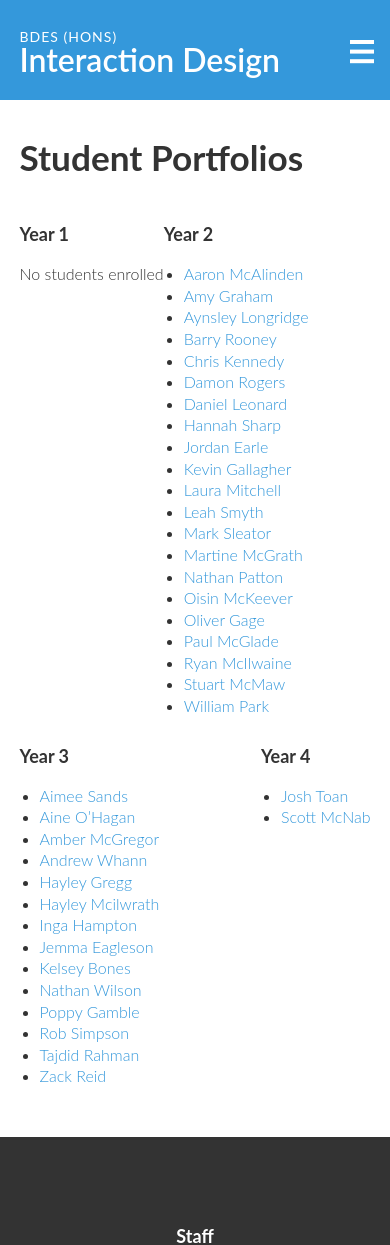
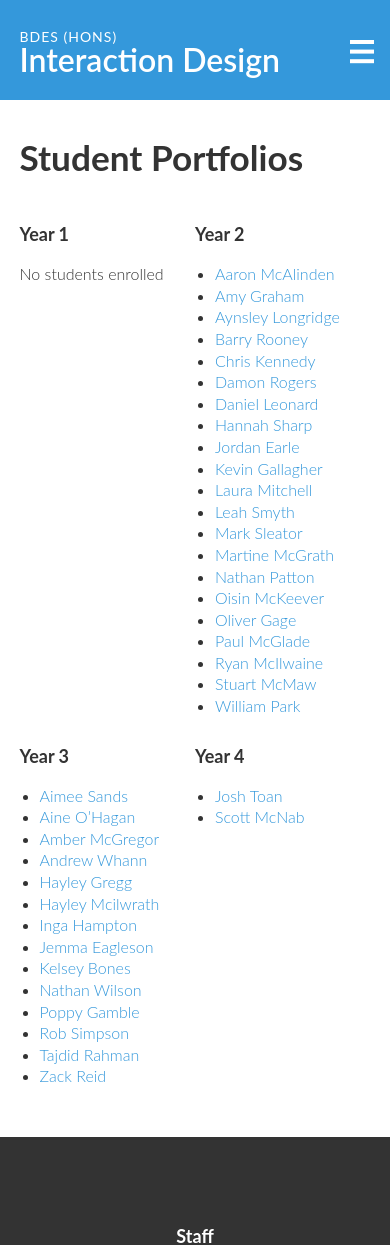
Before and after one commit to ixdbelfast/ixdbelfast.github.io, a Jekyll site: the page built from portfolios.html, in a window 390 px wide. Shown: the top 1245 px of the page. Built offline with Jekyll 4.4.1, drawn with Linux system fonts in a browser that asks for light colours; grey boxes are pictures that could not be loaded.

Commit message:
Fixing Portfolio alignment

```diff
--- a/css/style.css
+++ b/css/style.css
@@ -255,11 +255,17 @@ footer {
   footer li {
     display: inline; }
 
-.one {
+.one, .third {
   width: 33.3333%; }
 
 .two {
   width: 60%; }
+
+.quarter {
+  width: 25%; }
+
+.half {
+  width: 50%; }
 
 .showcase {
   display: none; }
@@ -547,8 +553,13 @@ ul.links {
     width: 80%; }
 
   .two,
-  .one {
+  .one,
+  .third,
+  .half {
     width: 100%; }
+
+  .quarter {
+    width: 50%; }
 
   ul.links li {
     width: 100%;
--- a/portfolios.html
+++ b/portfolios.html
@@ -9,14 +9,14 @@ permalink: /portfolios/
 
 
   <div class="portfolio year-groups">
-    <section class="year-one left">
+    <section class="year-one quarter left">
         <h4>Year 1</h4>
         <p>No students enrolled</p>
       </section>
 
 <!---------------------- /.year one ------------------------->
 
-      <section class="year-two left">
+      <section class="year-two quarter left">
         <h4>Year 2</h4>
         {% for main in site.data.yeargroup.year2 %}
         <ul>
@@ -33,7 +33,7 @@ permalink: /portfolios/
 
 <!---------------------- /.year two ------------------------->
 
-      <section class="year-three left">
+      <section class="year-three quarter left">
         <h4>Year 3</h4>
    {% for main in site.data.yeargroup.year3 %}
         <ul>
@@ -50,7 +50,7 @@ permalink: /portfolios/
 
 <!---------------------- /.year three ------------------------->
 
-      <section class="year-four right">
+      <section class="year-four quarter left">
         <h4>Year 4</h4>
           {% for main in site.data.yeargroup.year4 %}
         <ul >
```
Also changed, not shown: scss/layout.scss (+10 -1 lines), scss/responsive.scss (+6 -1 lines).
